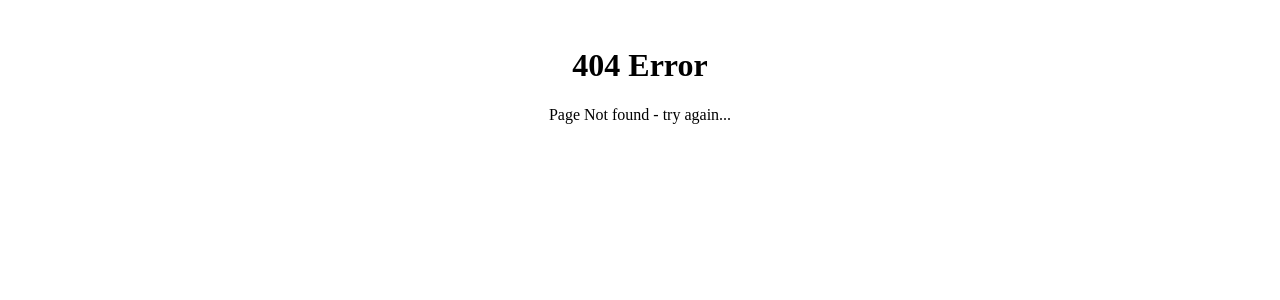
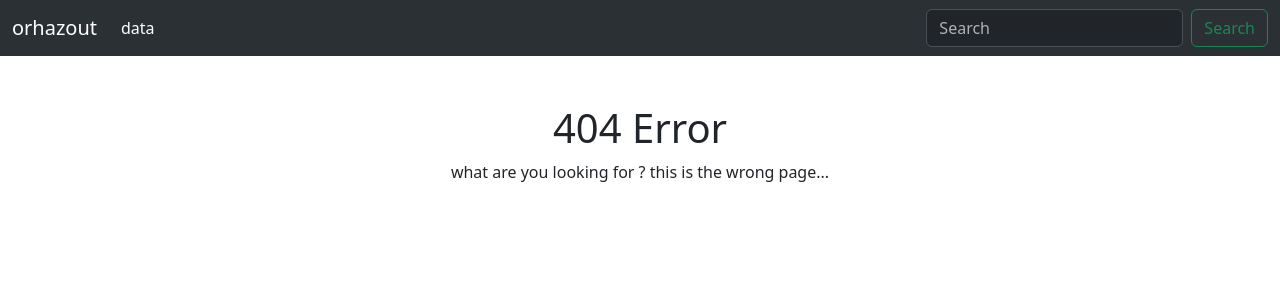
Before and after one commit to orhazout/terrraform_application, a Flask app: template templates/404.html in a window 1280 px wide. Shown: the top 300 px of the page. Run offline with Flask 3, Linux system fonts and the light colour scheme; the template is opened without the code that fills it, so the values that code supplies are empty; some libraries are stand-ins or nearby versions.

Commit message:
Update 404.html

```diff
--- a/templates/404.html
+++ b/templates/404.html
@@ -1,5 +1,9 @@
+{% extends 'index.html' %}
+
+{% block content %}
 <br/>
 <center>
     <h1>404 Error</h1>
-    <p>Page Not found - try again...</p>
+    <p>what are you looking for ? this is the wrong page...</p>
 </center>
+{% endblock %}
```
